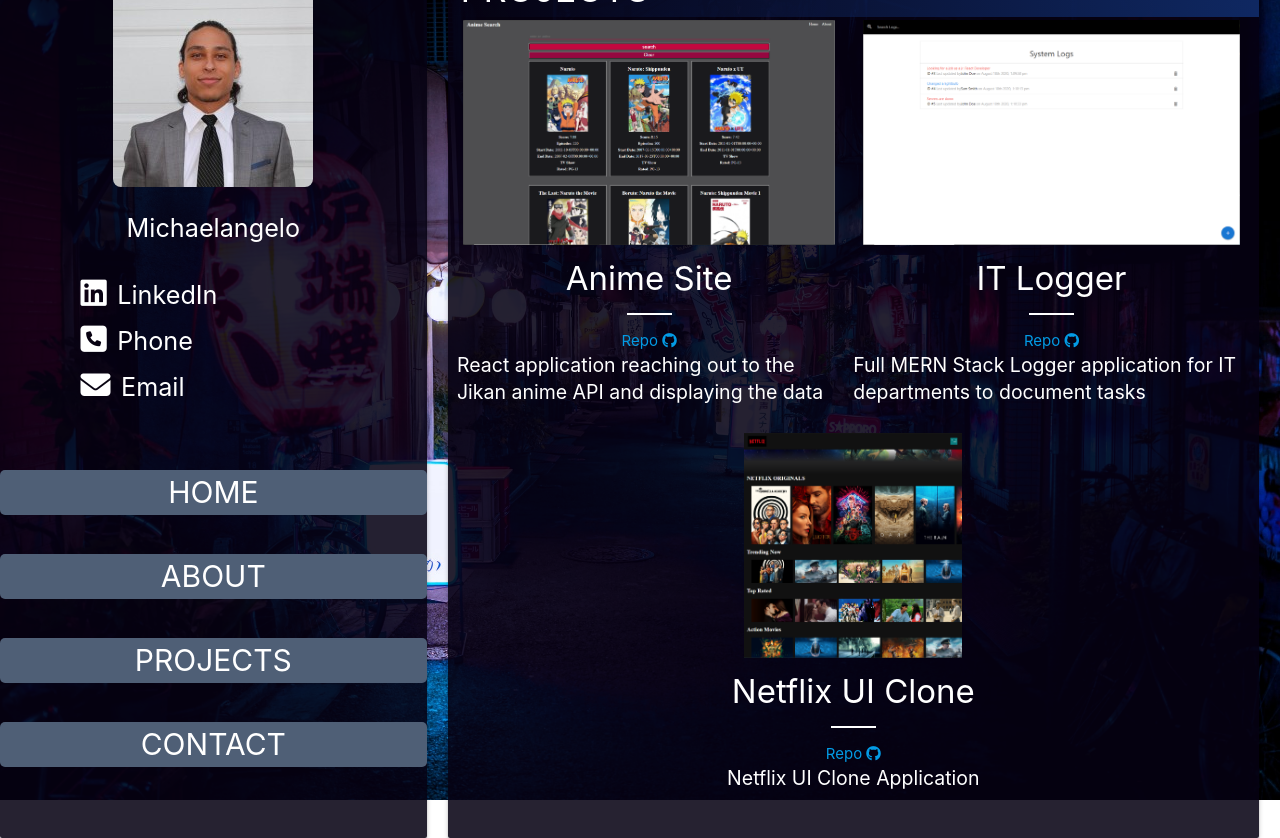
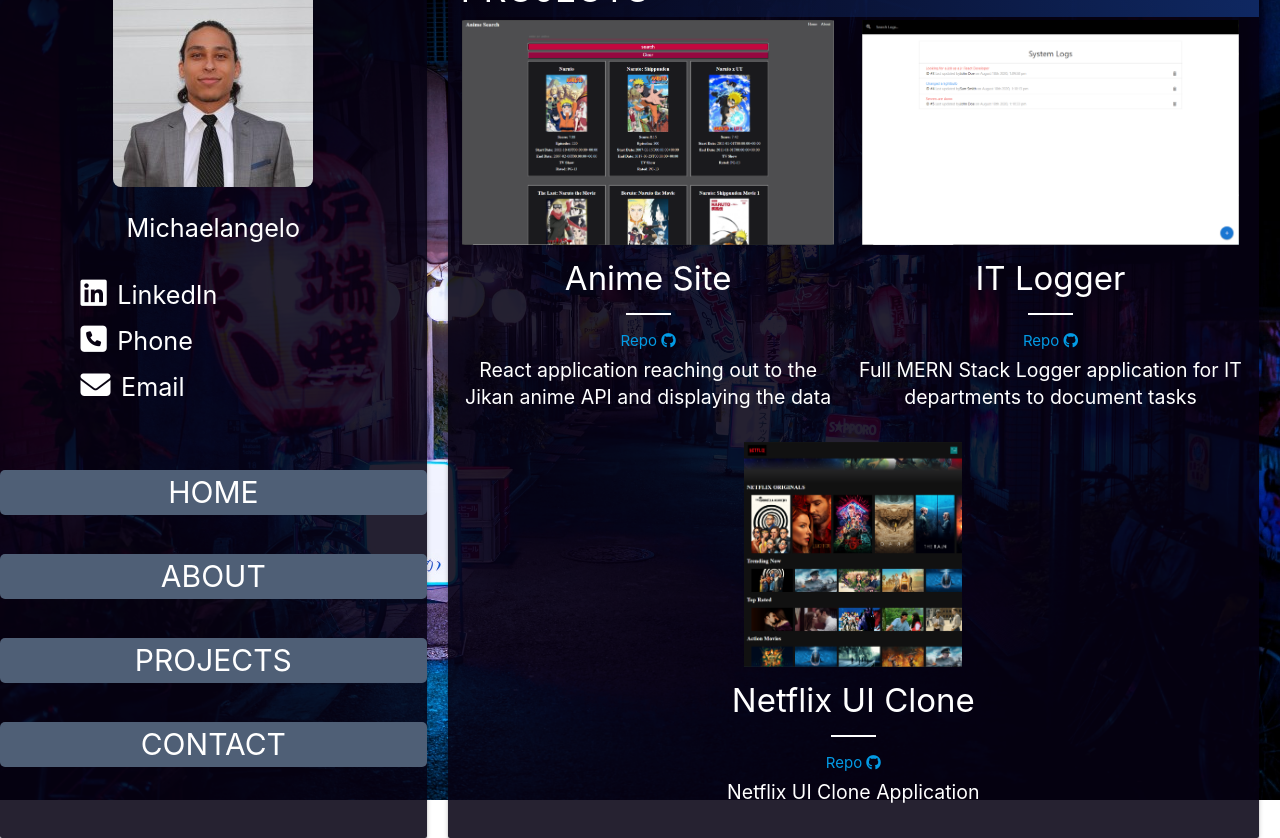
Before and after one commit to SyntaxMotta/Portfolio, a React (Create React App) app: page /projects in a window 1280 px wide. Built offline with nearby package versions, Linux system fonts and the light colour scheme; the HTML template or start-up script is replaced by a standard one.

Commit message:
added padding to p tags in projects

```diff
--- a/src/Components/projects/project.css
+++ b/src/Components/projects/project.css
@@ -28,6 +28,8 @@
 
 .project__block > .flow-text {
   font-size: 1.3rem;
+  padding: 0.3rem;
+  text-align: center;
 }
 
 .project__block a {
```
